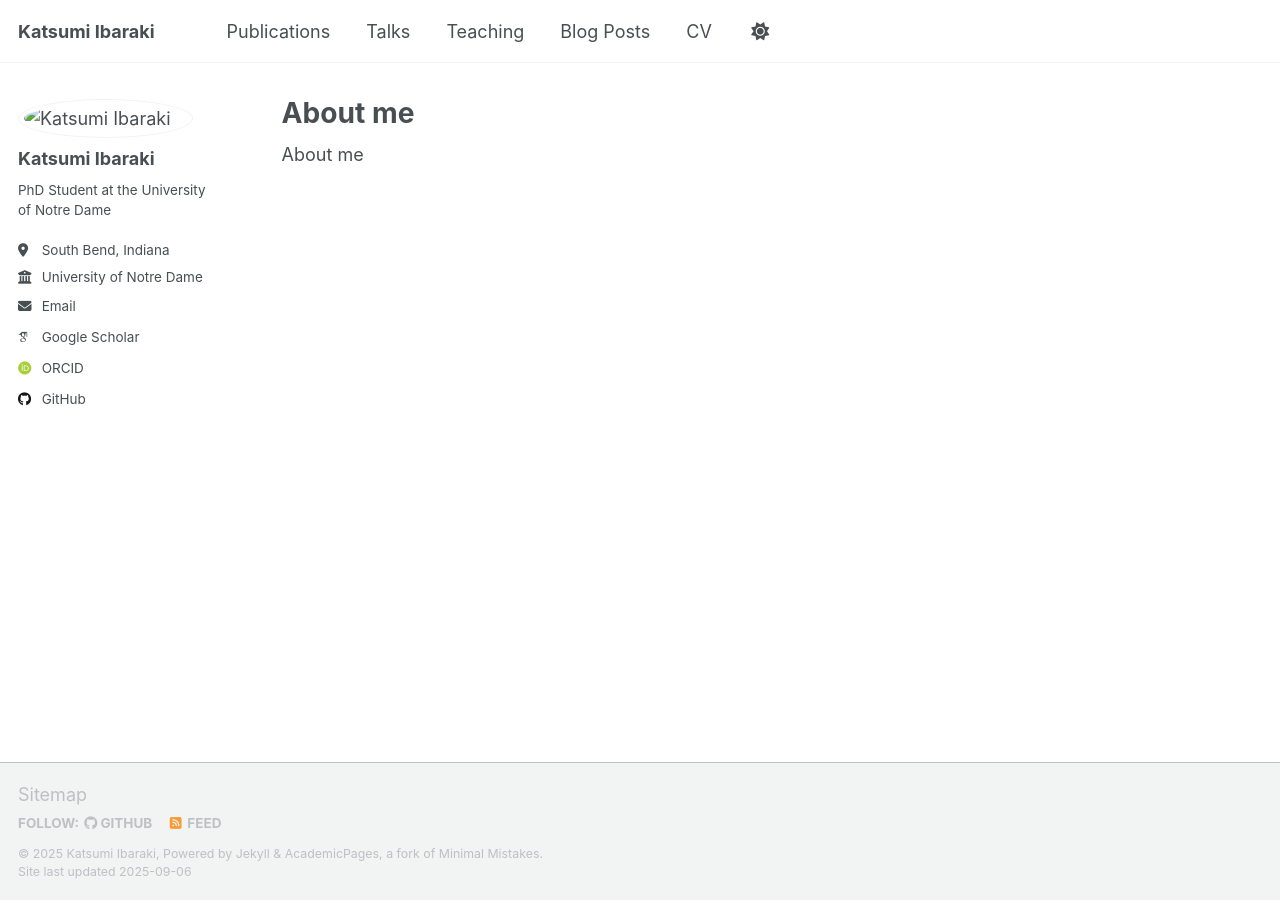
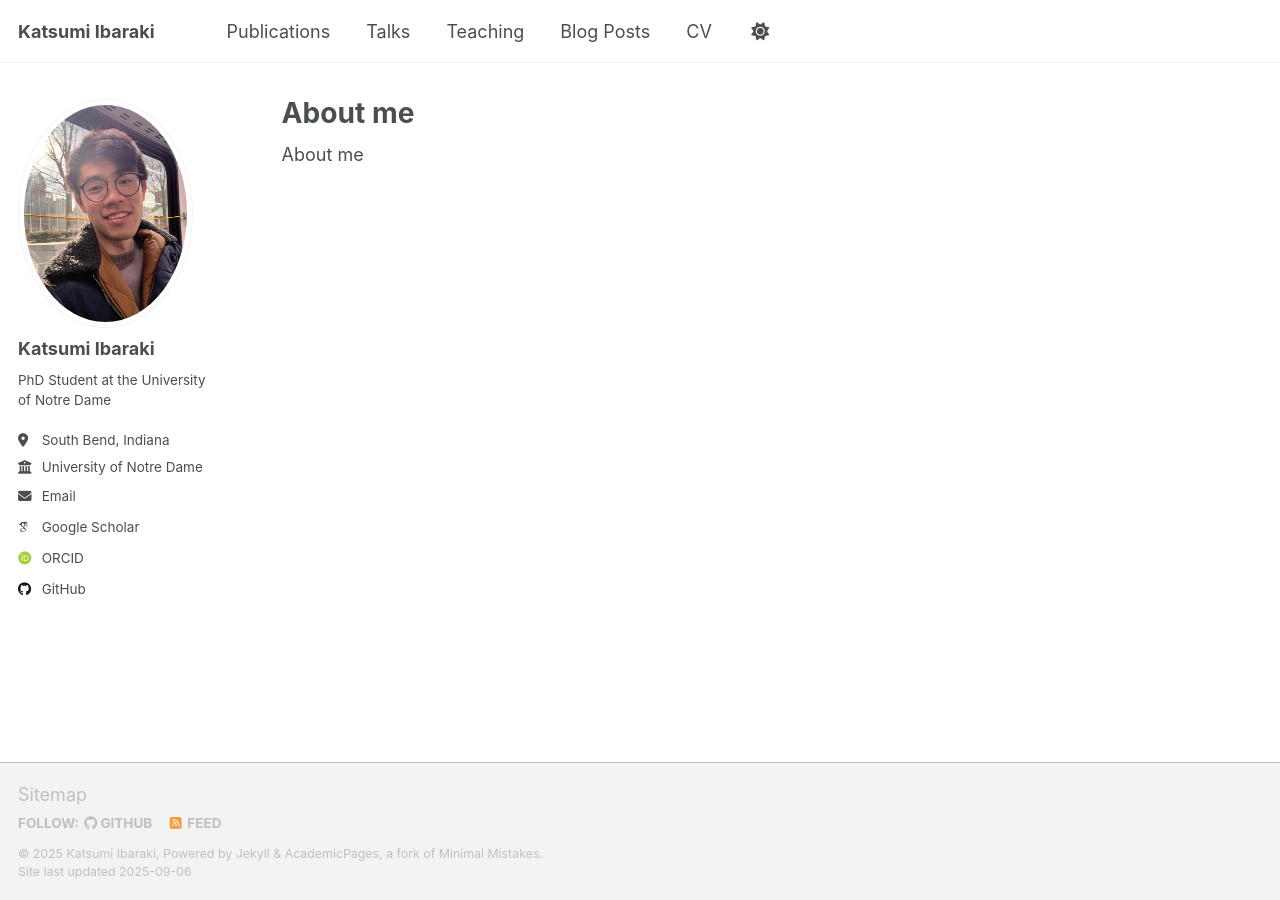
Before and after one commit to kibaraki/kibaraki.github.io, a Jekyll site: the page built from _pages/about.md, in a window 1280 px wide. Built offline with Jekyll 4.4.1, drawn with Linux system fonts in a browser that asks for light colours; some web fonts are replaced; a script that is not in the unit is left out.

Commit message:
Update avatar path in _config.yml

```diff
--- a/_config.yml
+++ b/_config.yml
@@ -22,7 +22,7 @@ repository               : "kibaraki/kibaraki.github.io"
 #               Additional customization can be done by editing /_includes/author-profile.html
 author:
   # Biographic information
-  avatar           : "images/IMG-20250310-WA0000.jpg"
+  avatar           : "IMG-20250310-WA0000.jpg"
   name             : "Katsumi Ibaraki"
   pronouns         : # example: "she/her"
   bio              : "PhD Student at the University of Notre Dame"
```
